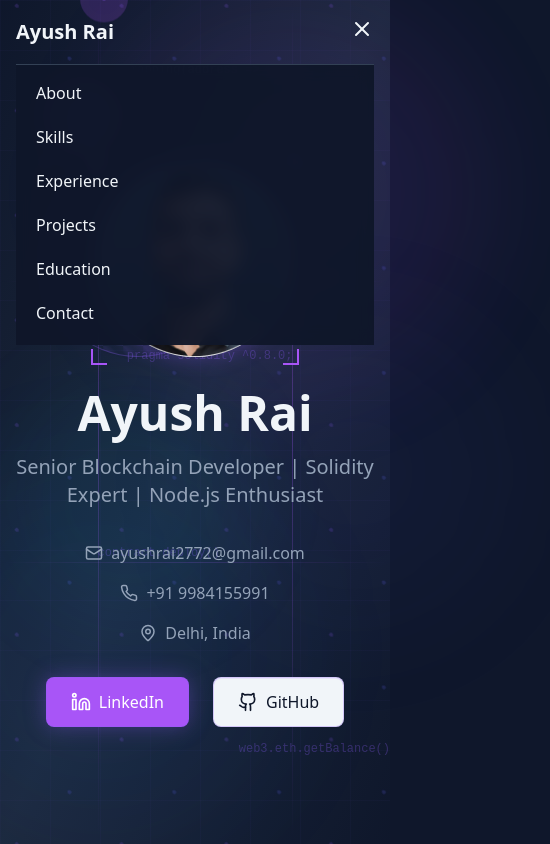
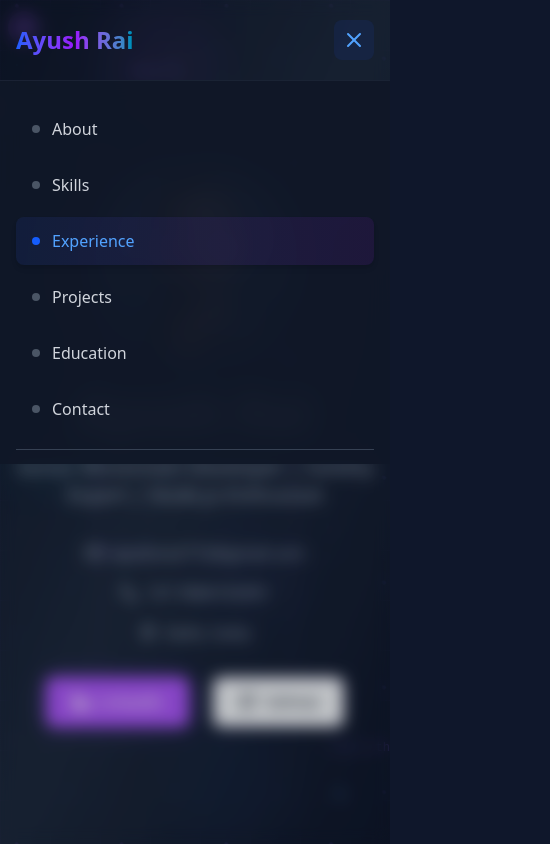
Before and after one commit to ManiacD16/ayush-sir, a Next.js app: page / in a window 390 px wide. Both pictures are taken after a click on the button 362 px from the left and 29 px from the top of the page. Shown: the top 844 px of the page, 550 px wide, since content can reach past the window. Built offline with nearby package versions, Linux system fonts and the light colour scheme.

Commit message:
2nd commit

```diff
--- a/app/layout.tsx
+++ b/app/layout.tsx
@@ -27,54 +27,70 @@ export default function RootLayout({
   return (
     <html lang="en" className={`${spaceGrotesk.variable} ${dmSans.variable} antialiased dark`}>
       <body className="min-h-screen bg-slate-900 text-slate-100 relative overflow-x-hidden">
+        {/* Background Layer */}
         <div className="fixed inset-0 pointer-events-none z-0">
+          {/* Base gradient background */}
           <div className="absolute inset-0 bg-gradient-to-br from-slate-900 via-slate-800 to-slate-900"></div>
           <div className="absolute inset-0 tech-grid opacity-30"></div>
           <div className="absolute inset-0 matrix-bg opacity-20"></div>
 
-          <div className="absolute top-20 left-10 w-20 h-20 bg-secondary/20 rounded-full float-animation blockchain-node"></div>
+          {/* Floating blockchain nodes - responsive positioning */}
+          <div className="absolute top-4 left-2 sm:top-8 sm:left-4 lg:top-20 lg:left-10 w-8 h-8 sm:w-12 sm:h-12 lg:w-20 lg:h-20 bg-secondary/20 rounded-full float-animation blockchain-node"></div>
           <div
-            className="absolute top-40 right-20 w-16 h-16 bg-accent/20 rounded-full float-animation blockchain-node"
+            className="absolute top-16 right-4 sm:top-24 sm:right-8 lg:top-40 lg:right-20 w-6 h-6 sm:w-10 sm:h-10 lg:w-16 lg:h-16 bg-accent/20 rounded-full float-animation blockchain-node"
             style={{ animationDelay: "1s" }}
           ></div>
           <div
-            className="absolute bottom-40 left-20 w-12 h-12 bg-secondary/20 rounded-full float-animation blockchain-node"
+            className="absolute bottom-16 left-4 sm:bottom-24 sm:left-8 lg:bottom-40 lg:left-20 w-4 h-4 sm:w-8 sm:h-8 lg:w-12 lg:h-12 bg-secondary/20 rounded-full float-animation blockchain-node"
             style={{ animationDelay: "2s" }}
           ></div>
 
+          {/* Circuit pattern overlay */}
           <div className="absolute inset-0 circuit-pattern opacity-30"></div>
 
-          <div className="absolute top-1/4 left-0 code-rain" style={{ animationDelay: "0s" }}>
-            {`{blockchain: "solidity"}`}
+          {/* Code rain elements - responsive text and positioning */}
+          <div className="absolute top-1/4 left-0 code-rain text-xs sm:text-sm lg:text-base" style={{ animationDelay: "0s" }}>
+            <span className="hidden sm:inline">{`{blockchain: "solidity"}`}</span>
+            <span className="sm:hidden">{`{sol}`}</span>
           </div>
-          <div className="absolute top-1/3 right-0 code-rain" style={{ animationDelay: "2s" }}>
-            {`web3.eth.getBalance()`}
+          <div className="absolute top-1/3 right-0 code-rain text-xs sm:text-sm lg:text-base" style={{ animationDelay: "2s" }}>
+            <span className="hidden sm:inline">{`web3.eth.getBalance()`}</span>
+            <span className="sm:hidden">{`web3.eth`}</span>
           </div>
-          <div className="absolute top-1/2 left-1/4 code-rain" style={{ animationDelay: "4s" }}>
-            {`contract.deploy()`}
+          <div className="absolute top-1/2 left-1/4 code-rain text-xs sm:text-sm lg:text-base" style={{ animationDelay: "4s" }}>
+            <span className="hidden sm:inline">{`contract.deploy()`}</span>
+            <span className="sm:hidden">{`deploy()`}</span>
           </div>
-          <div className="absolute top-2/3 right-1/4 code-rain" style={{ animationDelay: "6s" }}>
-            {`pragma solidity ^0.8.0;`}
+          <div className="absolute top-2/3 right-1/4 code-rain text-xs sm:text-sm lg:text-base" style={{ animationDelay: "6s" }}>
+            <span className="hidden lg:inline">{`pragma solidity ^0.8.0;`}</span>
+            <span className="hidden sm:inline lg:hidden">{`pragma solidity`}</span>
+            <span className="sm:hidden">{`pragma`}</span>
           </div>
-          <div className="absolute bottom-1/4 left-1/3 code-rain" style={{ animationDelay: "8s" }}>
-            {`mapping(address => uint)`}
+          <div className="absolute bottom-1/4 left-1/3 code-rain text-xs sm:text-sm lg:text-base" style={{ animationDelay: "8s" }}>
+            <span className="hidden sm:inline">{`mapping(address => uint)`}</span>
+            <span className="sm:hidden">{`mapping`}</span>
           </div>
 
-          <div className="absolute top-0 left-1/4 w-px h-full bg-gradient-to-b from-transparent via-secondary/30 to-transparent"></div>
-          <div className="absolute top-0 right-1/4 w-px h-full bg-gradient-to-b from-transparent via-accent/30 to-transparent"></div>
-          <div className="absolute left-0 top-1/3 w-full h-px bg-gradient-to-r from-transparent via-secondary/20 to-transparent"></div>
-          <div className="absolute left-0 bottom-1/3 w-full h-px bg-gradient-to-r from-transparent via-accent/20 to-transparent"></div>
+          {/* Grid lines - responsive opacity and positioning */}
+          <div className="absolute top-0 left-1/4 w-px h-full bg-gradient-to-b from-transparent via-secondary/20 sm:via-secondary/30 to-transparent"></div>
+          <div className="absolute top-0 right-1/4 w-px h-full bg-gradient-to-b from-transparent via-accent/20 sm:via-accent/30 to-transparent"></div>
+          <div className="absolute left-0 top-1/3 w-full h-px bg-gradient-to-r from-transparent via-secondary/15 sm:via-secondary/20 to-transparent"></div>
+          <div className="absolute left-0 bottom-1/3 w-full h-px bg-gradient-to-r from-transparent via-accent/15 sm:via-accent/20 to-transparent"></div>
 
-          <div className="absolute top-0 left-1/4 w-96 h-96 bg-purple-500/10 rounded-full blur-3xl animate-pulse"></div>
-          <div className="absolute bottom-0 right-1/4 w-96 h-96 bg-blue-500/10 rounded-full blur-3xl animate-pulse delay-1000"></div>
-          <div className="absolute top-1/2 left-0 w-64 h-64 bg-cyan-500/5 rounded-full blur-2xl animate-bounce"></div>
-          <div className="absolute bottom-1/4 left-1/2 w-80 h-80 bg-indigo-500/8 rounded-full blur-3xl animate-pulse delay-500"></div>
+          {/* Glowing orbs - responsive sizing and positioning */}
+          <div className="absolute top-0 left-1/4 w-32 h-32 sm:w-64 sm:h-64 lg:w-96 lg:h-96 bg-purple-500/5 sm:bg-purple-500/8 lg:bg-purple-500/10 rounded-full blur-xl sm:blur-2xl lg:blur-3xl animate-pulse"></div>
+          <div className="absolute bottom-0 right-1/4 w-32 h-32 sm:w-64 sm:h-64 lg:w-96 lg:h-96 bg-blue-500/5 sm:bg-blue-500/8 lg:bg-blue-500/10 rounded-full blur-xl sm:blur-2xl lg:blur-3xl animate-pulse delay-1000"></div>
+          <div className="absolute top-1/2 left-0 w-24 h-24 sm:w-48 sm:h-48 lg:w-64 lg:h-64 bg-cyan-500/3 sm:bg-cyan-500/4 lg:bg-cyan-500/5 rounded-full blur-lg sm:blur-xl lg:blur-2xl animate-bounce"></div>
+          <div className="absolute bottom-1/4 left-1/2 w-28 h-28 sm:w-56 sm:h-56 lg:w-80 lg:h-80 bg-indigo-500/4 sm:bg-indigo-500/6 lg:bg-indigo-500/8 rounded-full blur-xl sm:blur-2xl lg:blur-3xl animate-pulse delay-500"></div>
 
-          <div className="absolute top-20 right-20 w-2 h-2 bg-purple-400 rounded-full animate-ping"></div>
-          <div className="absolute top-40 left-10 w-1 h-1 bg-cyan-400 rounded-full animate-pulse"></div>
-          <div className="absolute bottom-32 right-32 w-1.5 h-1.5 bg-blue-400 rounded-full animate-ping delay-700"></div>
-          <div className="absolute top-60 right-60 w-1 h-1 bg-purple-300 rounded-full animate-pulse delay-300"></div>
+          {/* Small animated dots - responsive sizing */}
+          <div className="absolute top-8 right-8 sm:top-12 sm:right-12 lg:top-20 lg:right-20 w-1 h-1 sm:w-1.5 sm:h-1.5 lg:w-2 lg:h-2 bg-purple-400 rounded-full animate-ping"></div>
+          <div className="absolute top-16 left-4 sm:top-24 sm:left-6 lg:top-40 lg:left-10 w-0.5 h-0.5 sm:w-1 sm:h-1 lg:w-1 lg:h-1 bg-cyan-400 rounded-full animate-pulse"></div>
+          <div className="absolute bottom-12 right-12 sm:bottom-16 sm:right-16 lg:bottom-32 lg:right-32 w-1 h-1 sm:w-1.5 sm:h-1.5 lg:w-1.5 lg:h-1.5 bg-blue-400 rounded-full animate-ping delay-700"></div>
+          <div className="absolute top-24 right-24 sm:top-32 sm:right-32 lg:top-60 lg:right-60 w-0.5 h-0.5 sm:w-1 sm:h-1 lg:w-1 lg:h-1 bg-purple-300 rounded-full animate-pulse delay-300"></div>
         </div>
+
+        {/* Content layer with proper z-index */}
         <div className="relative z-10">{children}</div>
       </body>
     </html>
--- a/components/layout/Navigation.tsx
+++ b/components/layout/Navigation.tsx
@@ -6,12 +6,27 @@ import { Menu, X } from "lucide-react"
 const Navigation = () => {
   const [isOpen, setIsOpen] = useState(false)
   const [scrolled, setScrolled] = useState(false)
+  const [activeSection, setActiveSection] = useState("")
 
   useEffect(() => {
     const handleScroll = () => {
-      setScrolled(window.scrollY > 50)
+      setScrolled(window.scrollY > 20)
+
+      // Update active section based on scroll position
+      const sections = ["about", "skills", "experience", "projects", "education", "contact"]
+      const scrollPosition = window.scrollY + 100
+
+      for (let i = sections.length - 1; i >= 0; i--) {
+        const element = document.getElementById(sections[i])
+        if (element && element.offsetTop <= scrollPosition) {
+          setActiveSection(`#${sections[i]}`)
+          break
         }
+      }
+    }
+
     window.addEventListener("scroll", handleScroll)
+    handleScroll() // Call once to set initial state
     return () => window.removeEventListener("scroll", handleScroll)
   }, [])
 
@@ -27,63 +42,147 @@ const Navigation = () => {
   const scrollToSection = (href: string) => {
     const element = document.querySelector(href)
     if (element) {
-      element.scrollIntoView({ behavior: "smooth" })
+      element.scrollIntoView({ behavior: "smooth", block: "start" })
       setIsOpen(false)
     }
   }
 
   return (
+    <>
       <nav
-      className={`fixed top-0 w-full z-50 transition-all duration-300 ${
-        scrolled ? "bg-background/95 backdrop-blur-sm shadow-lg" : "bg-transparent"
+        className={`fixed top-0 w-full z-50 transition-all duration-500 ease-in-out ${
+          scrolled
+            ? "bg-white/90 dark:bg-gray-900/90 backdrop-blur-md shadow-lg border-b border-gray-200/20 dark:border-gray-700/30"
+            : "bg-transparent"
         }`}
       >
         <div className="max-w-7xl mx-auto px-4 sm:px-6 lg:px-8">
-        <div className="flex justify-between items-center h-16">
-          <div className="font-space-grotesk font-bold text-xl text-primary">Ayush Rai</div>
+          <div className="flex justify-between items-center h-20">
+            {/* Logo */}
+            <div className="group cursor-pointer">
+              <div className="relative">
+                <div className="font-bold text-2xl bg-gradient-to-r from-blue-600 via-purple-600 to-cyan-600 bg-clip-text text-transparent hover:scale-105 transition-transform duration-300">
+                  Ayush Rai
+                </div>
+                <div className="absolute -bottom-1 left-0 w-0 h-0.5 bg-gradient-to-r from-blue-600 to-purple-600 group-hover:w-full transition-all duration-300"></div>
+              </div>
+            </div>
 
             {/* Desktop Navigation */}
-          <div className="hidden md:flex space-x-8">
-            {navItems.map((item) => (
+            <div className="hidden lg:flex items-center space-x-1">
+              {navItems.map((item, index) => (
                 <button
                   key={item.href}
                   onClick={() => scrollToSection(item.href)}
-                className="text-foreground hover:text-secondary transition-colors duration-200 font-dm-sans"
+                  className={`relative px-4 py-2 mx-1 rounded-lg font-medium transition-all duration-300 transform hover:scale-105 ${
+                    activeSection === item.href
+                      ? "text-blue-600 dark:text-blue-400 bg-blue-50 dark:bg-blue-900/20"
+                      : "text-gray-700 dark:text-gray-300 hover:text-blue-600 dark:hover:text-blue-400 hover:bg-gray-50 dark:hover:bg-gray-800/50"
+                  }`}
+                  style={{
+                    animationDelay: `${index * 100}ms`
+                  }}
                 >
-                {item.label}
+                  <span className="relative z-10">{item.label}</span>
+                  {activeSection === item.href && (
+                    <div className="absolute inset-0 bg-gradient-to-r from-blue-500/10 to-purple-500/10 rounded-lg animate-pulse"></div>
+                  )}
                 </button>
               ))}
-          </div>
 
-          {/* Mobile Navigation Button */}
-          <div className="md:hidden">
+              {/* Hire Me Button */}
+              <div className="ml-6">
                 <button
-              onClick={() => setIsOpen(!isOpen)}
-              className="text-foreground hover:text-secondary transition-colors"
+                  onClick={() => scrollToSection("#contact")}
+                  className="relative px-6 py-2.5 bg-gradient-to-r from-blue-600 to-purple-600 text-white rounded-full font-semibold shadow-lg hover:shadow-xl transform hover:scale-105 transition-all duration-300 overflow-hidden group"
                 >
-              {isOpen ? <X size={24} /> : <Menu size={24} />}
+                  <span className="relative z-10">Hire Me</span>
+                  <div className="absolute inset-0 bg-gradient-to-r from-purple-600 to-pink-600 translate-x-full group-hover:translate-x-0 transition-transform duration-300"></div>
                 </button>
               </div>
             </div>
 
+            {/* Mobile Navigation Button */}
+            <div className="lg:hidden">
+              <button
+                onClick={() => setIsOpen(!isOpen)}
+                className={`relative p-2 rounded-lg transition-all duration-300 ${
+                  isOpen
+                    ? "text-blue-600 dark:text-blue-400 bg-blue-50 dark:bg-blue-900/20"
+                    : "text-gray-700 dark:text-gray-300 hover:text-blue-600 dark:hover:text-blue-400 hover:bg-gray-100 dark:hover:bg-gray-800"
+                }`}
+              >
+                <div className="relative w-6 h-6">
+                  <Menu
+                    size={24}
+                    className={`absolute inset-0 transition-all duration-300 ${
+                      isOpen ? "rotate-90 opacity-0" : "rotate-0 opacity-100"
+                    }`}
+                  />
+                  <X
+                    size={24}
+                    className={`absolute inset-0 transition-all duration-300 ${
+                      isOpen ? "rotate-0 opacity-100" : "-rotate-90 opacity-0"
+                    }`}
+                  />
+                </div>
+              </button>
+            </div>
+          </div>
+        </div>
+
         {/* Mobile Navigation Menu */}
-        {isOpen && (
-          <div className="md:hidden bg-background/95 backdrop-blur-sm border-t border-border">
-            <div className="px-2 pt-2 pb-3 space-y-1">
-              {navItems.map((item) => (
+        <div
+          className={`lg:hidden transition-all duration-300 ease-in-out overflow-hidden ${
+            isOpen ? "max-h-96 opacity-100" : "max-h-0 opacity-0"
+          }`}
+        >
+          <div className="bg-white/95 dark:bg-gray-900/95 backdrop-blur-md border-t border-gray-200/20 dark:border-gray-700/30 shadow-xl">
+            <div className="px-4 py-6 space-y-2">
+              {navItems.map((item, index) => (
                 <button
                   key={item.href}
                   onClick={() => scrollToSection(item.href)}
-                  className="block w-full text-left px-3 py-2 text-foreground hover:text-secondary transition-colors font-dm-sans"
+                  className={`block w-full text-left px-4 py-3 rounded-lg font-medium transition-all duration-300 transform hover:scale-105 ${
+                    activeSection === item.href
+                      ? "text-blue-600 dark:text-blue-400 bg-gradient-to-r from-blue-50 to-purple-50 dark:from-blue-900/20 dark:to-purple-900/20 shadow-md"
+                      : "text-gray-700 dark:text-gray-300 hover:text-blue-600 dark:hover:text-blue-400 hover:bg-gray-50 dark:hover:bg-gray-800/50"
+                  }`}
+                  style={{
+                    animationDelay: `${index * 50}ms`
+                  }}
                 >
+                  <span className="flex items-center">
+                    <span className={`w-2 h-2 rounded-full mr-3 transition-colors duration-300 ${
+                      activeSection === item.href ? "bg-blue-600" : "bg-gray-300 dark:bg-gray-600"
+                    }`}></span>
                     {item.label}
+                  </span>
                 </button>
               ))}
+
+              {/* Mobile Hire Me Button */}
+              <div className="pt-4 mt-4 border-t border-gray-200 dark:border-gray-700">
+                <button
+                  onClick={() => scrollToSection("#contact")}
+                  className="w-full px-6 py-3 bg-gradient-to-r from-blue-600 to-purple-600 text-white rounded-xl font-semibold shadow-lg hover:shadow-xl transform hover:scale-105 transition-all duration-300"
+                >
+                  Hire Me
+                </button>
               </div>
             </div>
-        )}
+          </div>
         </div>
       </nav>
+
+      {/* Backdrop overlay for mobile menu */}
+      {isOpen && (
+        <div
+          className="fixed inset-0 bg-black/20 backdrop-blur-sm z-40 lg:hidden"
+          onClick={() => setIsOpen(false)}
+        />
+      )}
+    </>
   )
 }
 
--- a/components/sections/About.tsx
+++ b/components/sections/About.tsx
@@ -32,7 +32,7 @@ const About = () => {
   ];
 
   return (
-    <section id="about" className="py-20 relative ">
+    <section id="about" className="py-20 relative overflow-x-hidden">
       {/* Animated Background Elements */}
       <div className="absolute inset-0 opacity-5">
         <div className="absolute top-10 left-10 w-32 h-32 bg-secondary rounded-full animate-pulse"></div>
--- a/components/sections/Contact.tsx
+++ b/components/sections/Contact.tsx
@@ -43,7 +43,7 @@ const Contact = () => {
   }
 
   return (
-    <section id="contact" className="py-20 relative ">
+    <section id="contact" className="py-20 relative overflow-x-hidden">
       {/* Background Elements */}
       {/* <div className="absolute inset-0 bg-gradient-to-br from-primary/5 via-transparent to-secondary/10"></div> */}
       <div className="absolute top-20 left-10 w-72 h-72 bg-primary/10 rounded-full blur-3xl animate-pulse"></div>
--- a/components/sections/Education.tsx
+++ b/components/sections/Education.tsx
@@ -54,7 +54,7 @@ const Education = () => {
   }
 
   return (
-    <section id="education" className="py-20 relative">
+    <section id="education" className="py-20 relative overflow-x-hidden">
       {/* Animated background elements */}
       <div className="absolute inset-0 opacity-5">
         <div className="absolute top-10 left-10 w-72 h-72 bg-gradient-to-r from-blue-400 to-purple-500 rounded-full mix-blend-multiply filter blur-xl animate-pulse"></div>
--- a/components/sections/Hero.tsx
+++ b/components/sections/Hero.tsx
@@ -14,7 +14,7 @@ const Hero = () => {
   if (!mounted) return null
 
   return (
-    <section className="min-h-screen flex items-center justify-center relative pt-20">
+    <section className="min-h-screen flex items-center justify-center relative pt-20 overflow-x-hidden">
       <div className="max-w-4xl mx-auto px-4 sm:px-6 lg:px-8 text-center relative z-10">
         <div className="mb-8">
           <div className="relative w-48 h-48 mx-auto mb-8">
--- a/components/sections/Languages.tsx
+++ b/components/sections/Languages.tsx
@@ -19,7 +19,7 @@ const Languages = () => {
   ]
 
   return (
-    <section id="languages" className="py-20 relative">
+    <section id="languages" className="py-20 relative overflow-x-hidden">
       {/* Background decoration */}
       {/* <div className="absolute inset-0 bg-gradient-to-br from-primary/5 to-secondary/5"></div> */}
       <div className="absolute top-20 right-10 w-32 h-32 bg-secondary/20 rounded-full blur-3xl"></div>
--- a/components/sections/Projects.tsx
+++ b/components/sections/Projects.tsx
@@ -146,7 +146,7 @@ const Projects = () => {
   const categories = [...new Set(projects.map(p => p.category))]
 
   return (
-    <section id="projects" className="py-20 relative">
+    <section id="projects" className="py-20 relative overflow-x-hidden">
       {/* Background Elements */}
       <div className="absolute inset-0 ">
         <div className="absolute -top-40 -right-40 w-80 h-80 bg-secondary/10 rounded-full blur-3xl"></div>
--- a/components/sections/Skills.tsx
+++ b/components/sections/Skills.tsx
@@ -65,7 +65,7 @@ const Skills = () => {
   ]
 
   return (
-    <section id="skills" className="py-20 relative ">
+    <section id="skills" className="py-20 relative overflow-x-hidden">
       {/* Animated Background */}
       {/* <div className="absolute inset-0 bg-gradient-to-br from-slate-50 via-white to-slate-100 dark:from-slate-900 dark:via-slate-800 dark:to-slate-900"></div> */}
       <div className="absolute inset-0">
```
Lines whose indentation alone changed are shown as unchanged.
